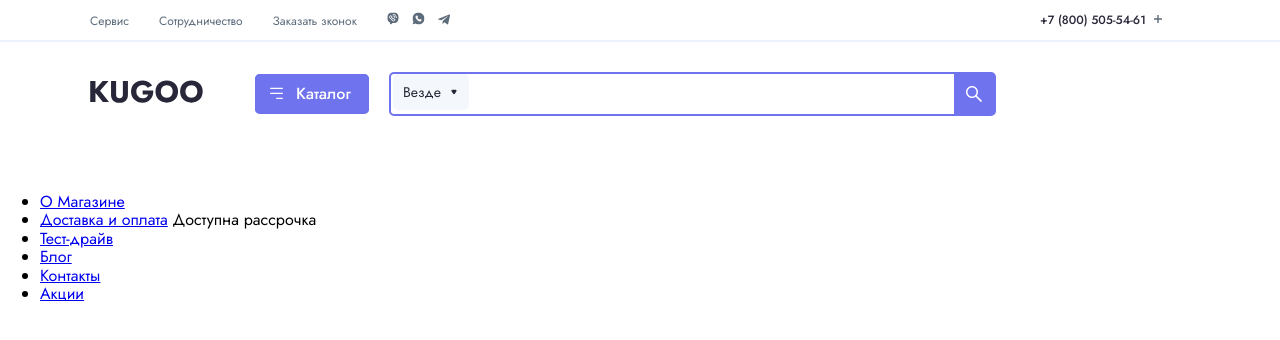
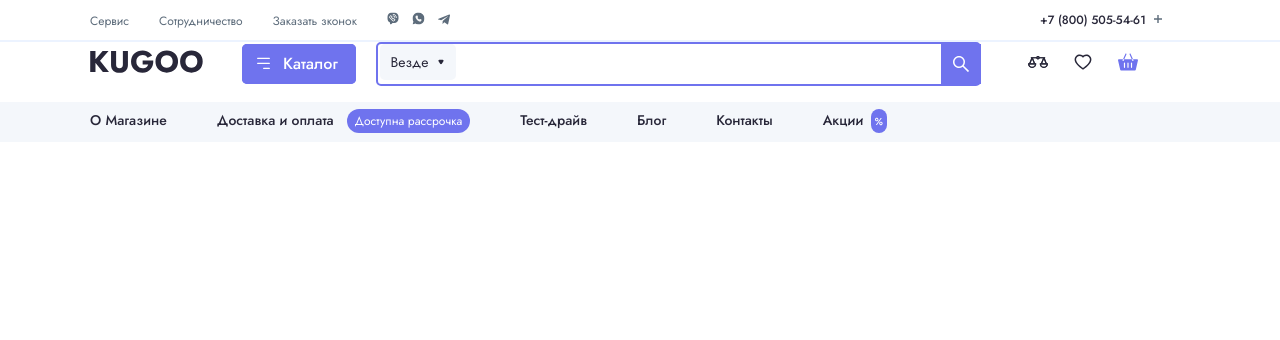
Before and after one commit to rgusseinov/ecommerce-layout, a website built with Parcel: page index.html in a window 1280 px wide. Built offline with nearby package versions, Linux system fonts and the light colour scheme.

Commit message:
refactor: improve header

```diff
--- a/index.html
+++ b/index.html
@@ -12,7 +12,6 @@
 	<div class="wrapper">
 
 		<header class="header">
-
 			<div class="header__wrapper">
 				<div class="container">
 					<div class="header__top">
@@ -56,7 +55,7 @@
 								<div class="menu-catalog__icon">
 									<img src="./src/images/header/catalog-icon.svg" alt="catalog" />
 								</div>
-								<div class="menu-catalog__label">Каталог</div>
+								<div class="menu-catalog__label"></div>
 							</div>
 						</div>
 
@@ -76,15 +75,17 @@
 						</div>
 
 						<div class="header-body__column header-shopping">
-							<div class="shopping__compare"></div>
-							<div class="shopping__favourite"></div>
-							<div class="shopping__cart"></div>
+							<div class="header-shopping__block compare"><img src="./src/images/header/compare.svg" alt="compare" /></div>
+							<div class="header-shopping__block favourite"><img src="./src/images/header/fav.svg" alt="fav" /></div>
+							<div class="header-shopping__block cart"><img src="./src/images/header/shopping-cart.svg" alt="shopping-cart" /></div>
 						</div>
 					</div>
 				</div>
 			</div> <!-- header body -->
 
-			<div class="header__menu">
+			<div class="header__menu menu">
+				<div class="menu__wrapper">
+					<div class="container">
 						<nav class="menu-header">
 							<ul class="menu-header__list">
 								<li><a href="#" class="menu__list_link">О Магазине</a></li>
@@ -101,6 +102,8 @@
 								</li>
 						</ul>
 					</nav>
+				</div>
+			 </div>
 			</div> <!-- header menu -->
 
 		</header>
--- a/src/style.scss
+++ b/src/style.scss
@@ -16,6 +16,7 @@ body {
     display: flex;
     justify-content: space-between;
     align-items: center;
+    // margin: 0 0 30px 0;
     .header-top-menu {
       display: flex;
       &__block {
@@ -50,14 +51,17 @@ body {
   }
 
   &__body {
-    height: 105px;
-    margin: 30px 0 0 0;
     .body-wrapper {
       display: flex;
       align-items: center;
     }
     .header-logo {
       width: 165px;
+    }
+    .header-body {
+      display: flex;
+      align-items: center;
+      height: 105px;
     }
     .header-catalog {
       margin: 0 20px 0 0;
@@ -141,10 +145,58 @@ body {
     }
     .header-shopping {
       width: 175px;
+      display: flex;
+      margin: 0 0 0 47px;
+
+      &__block {
+        margin: 0 25px 0 0;
+      }
     }
 
 
   }
 
 
+  &__menu {
+    background-color: #F4F7FB;
+    height: 40px;
+  }
+  .menu-header {
+    line-height: 36px;
+    &__list {
+      list-style: none;
+      display: flex;
+      padding: 0;
+      li {
+        margin: 0 50px 0 0;
+        a {
+          text-decoration: none;
+          font-weight: 500;
+          font-size: 14px;
+          line-height: 20px;
+          color: #282739;
+        }
+      }
+    }
+
+    &__menu-icon {
+      background-color: #6F73EE;
+      color: #fff;
+      font-size: 12px;
+      padding: 3px 8px;
+      border-radius: 300px;
+      &.bank {
+        margin: 0 0 0 8px;
+      }
+      &.percent {
+        background-image: url('./images/header/percentage.svg');
+        background-repeat: no-repeat;
+        background-position: center;
+        margin: 0 0 0 8px;
+
+      }
+
+    }
+  }
+
 }
```
Also changed, not shown: dist/compare.53865231.svg (added), dist/fav.be2032d7.svg (added), dist/index.html, dist/percentage.45da28fb.svg (added), dist/shopping-cart.d22bd7f0.svg (added), src/images/header/compare.svg (added), src/images/header/fav.svg (added), src/images/header/percentage.svg (added), src/images/header/shopping-cart.svg (added), 4 other files. Lines whose indentation alone changed are shown as unchanged.
